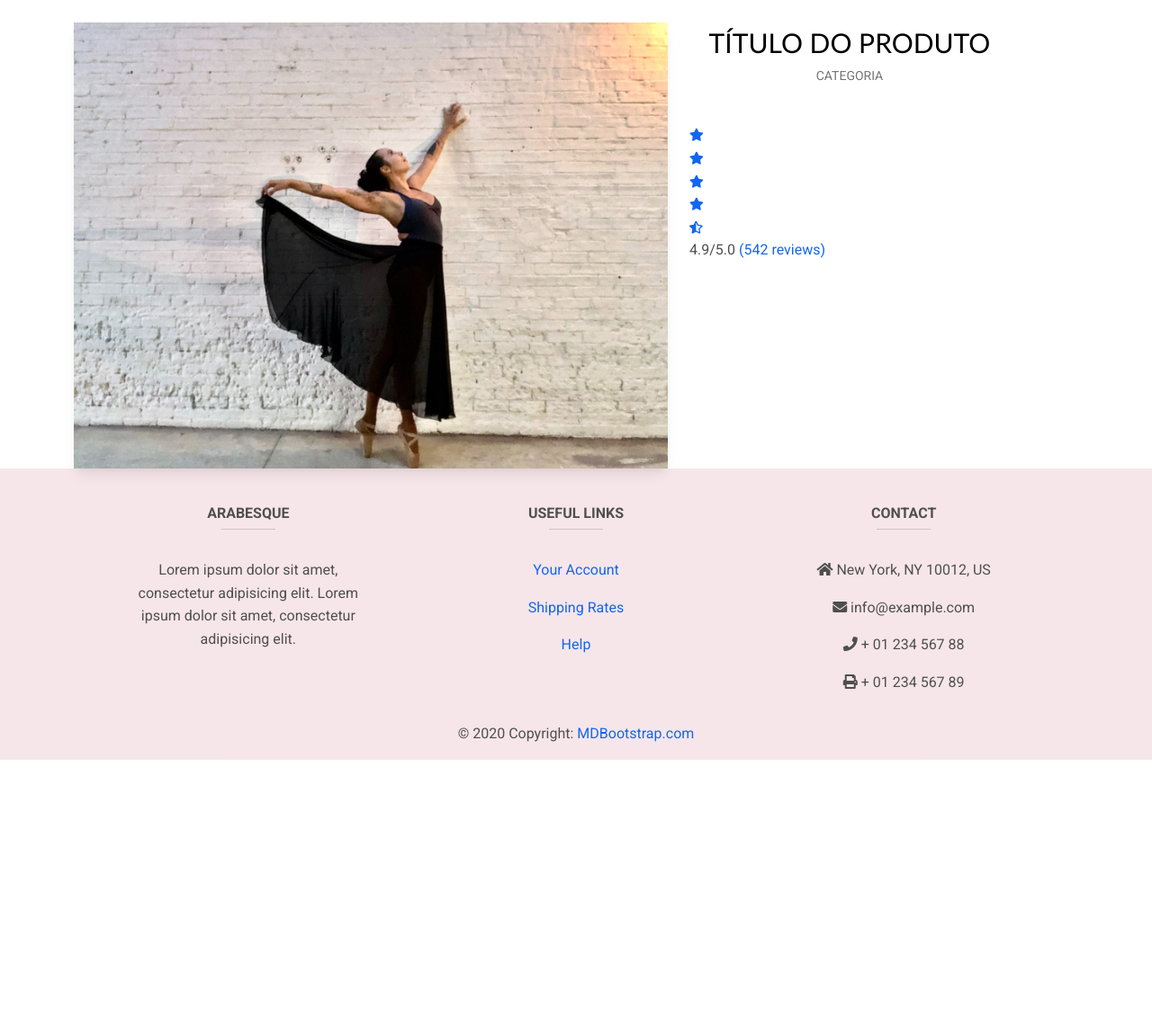
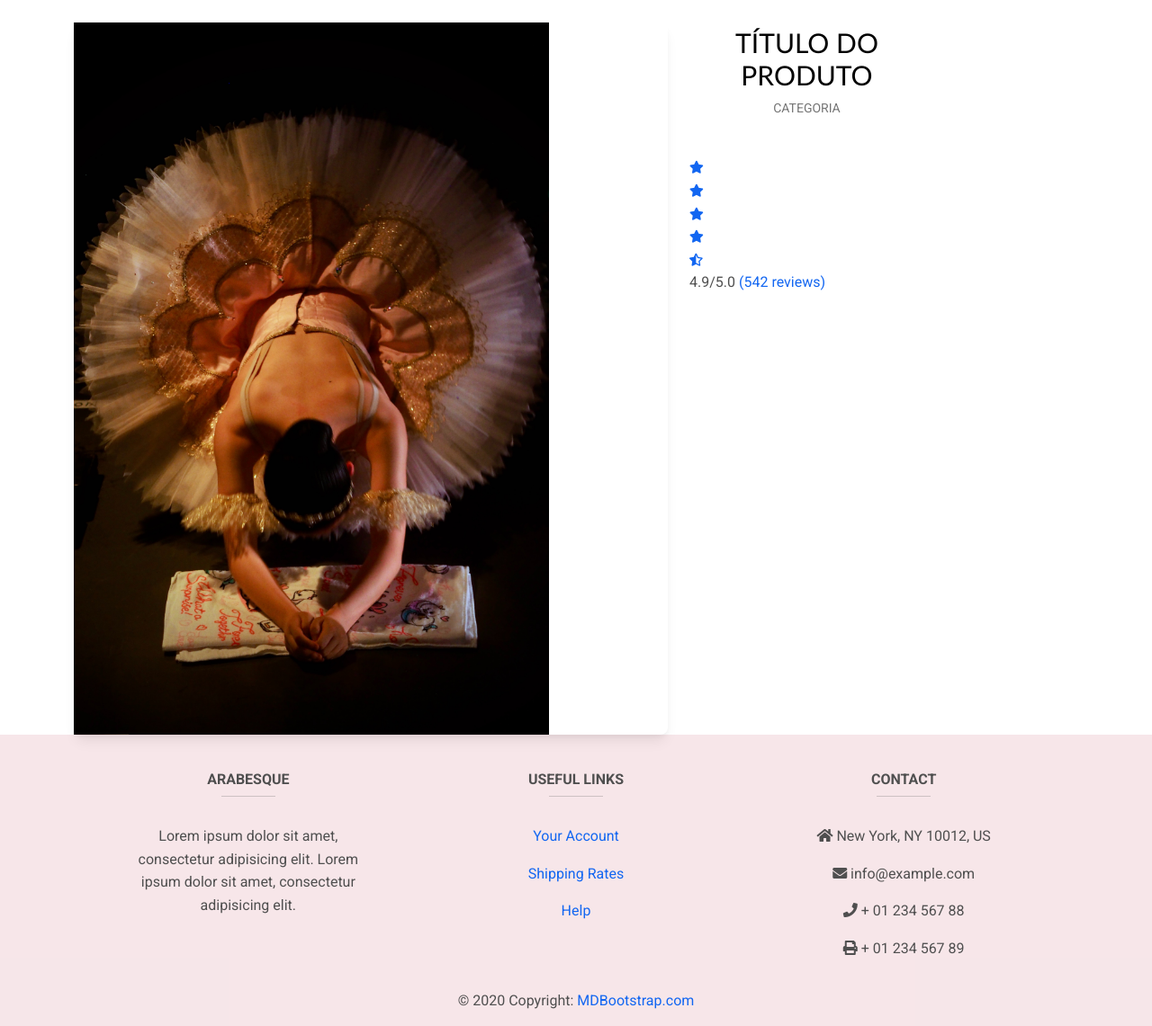
Before and after one commit to erika0liveira/arabesque, a PHP site: page /produto.php in a window 1280 px wide. Shown: the part 206-1347 px from the top of the page at 90% size. Before the commit the page ends 1051 px from the top, so only its background shows below. Run offline with PHP 8.4, Linux system fonts and the light colour scheme; some libraries are stand-ins or nearby versions.

Commit message:
alienado Head

```diff
--- /dev/null
+++ b/head.html
@@ -0,0 +1,20 @@
+<head>
+    <meta charset="utf-8">
+    <meta name="viewport" content="width=device-width, initial-scale=1, shrink-to-fit=no">
+
+    <link href="style.css" rel="stylesheet">
+    <link href="categoria.css" rel="stylesheet">
+    <link href="produto.css" rel="stylesheet">
+
+
+    <!-- Bootstrap CSS -->
+    <link href="https://cdn.jsdelivr.net/npm/bootstrap@5.0.0-beta1/dist/css/bootstrap.min.css" rel="stylesheet" integrity="sha384-giJF6kkoqNQ00vy+HMDP7azOuL0xtbfIcaT9wjKHr8RbDVddVHyTfAAsrekwKmP1" crossorigin="anonymous">
+
+    <!-- Font Awesome -->
+    <link href="https://cdnjs.cloudflare.com/ajax/libs/font-awesome/5.15.1/css/all.min.css" rel="stylesheet" />
+    <!-- Google Fonts -->
+    <link href="https://fonts.googleapis.com/css?family=Roboto:300,400,500,700&display=swap" rel="stylesheet" />
+    <!-- MDB -->
+    <link href="https://cdnjs.cloudflare.com/ajax/libs/mdb-ui-kit/3.0.0/mdb.min.css" rel="stylesheet" />
+
+</head>
--- a/produto.css
+++ b/produto.css
@@ -24,3 +24,7 @@
     list-style: none;
     display: inline;
 }
+
+.img-fluid{
+    max-width: 80%!important;
+}
--- a/produto.php
+++ b/produto.php
@@ -2,28 +2,13 @@
 
 <html lang="pt-br">
 
-<head>
-    <meta charset="utf-8">
-    <meta name="viewport" content="width=device-width, initial-scale=1, shrink-to-fit=no">
+<title>Arabesque - Produto</title>
 
-    <link href="style.css" rel="stylesheet">
-    <link href="categoria.css" rel="stylesheet">
-    <link href="produto.css" rel="stylesheet">
+<!--Head-->
+<?php
+include('head.html');
+?>
 
-
-    <!-- Bootstrap CSS -->
-    <link href="https://cdn.jsdelivr.net/npm/bootstrap@5.0.0-beta1/dist/css/bootstrap.min.css" rel="stylesheet" integrity="sha384-giJF6kkoqNQ00vy+HMDP7azOuL0xtbfIcaT9wjKHr8RbDVddVHyTfAAsrekwKmP1" crossorigin="anonymous">
-
-    <!-- Font Awesome -->
-    <link href="https://cdnjs.cloudflare.com/ajax/libs/font-awesome/5.15.1/css/all.min.css" rel="stylesheet" />
-    <!-- Google Fonts -->
-    <link href="https://fonts.googleapis.com/css?family=Roboto:300,400,500,700&display=swap" rel="stylesheet" />
-    <!-- MDB -->
-    <link href="https://cdnjs.cloudflare.com/ajax/libs/mdb-ui-kit/3.0.0/mdb.min.css" rel="stylesheet" />
-
-    <title>Arabesque - Ballet Feminino</title>
-
-</head>
 
 <body>
 
@@ -45,7 +30,7 @@
 
                     <!-- Image without zoom -->
                     <div class="view overlay">
-                        <img class="img-fluid w-100" src="imagens/ex.jpg" alt="Sample">
+                        <img class="img-fluid w-100" src="imagens/tutu/tutu-gamzatti.jpg" alt="Sample">
                         <a href="#!">
                             <div class="mask rgba-white-slight"></div>
                         </a>
@@ -56,7 +41,7 @@
                 <!-- Card -->
             </div>
 
-            <div class="col-md-4 py-1">
+            <div class="col-md-3 py-1">
                 <h3 class="text-center titulo-produto">TÍTULO DO PRODUTO</h3>
                 <p class="text-center small text-muted text-uppercase">CATEGORIA</p>
                 <ul class="rating">
```
Also changed, not shown: categoria.php (+5 -19 lines), index.php (+5 -19 lines), imagens/saia/saia-preta.jpg (renamed from imagens/ex.jpg), imagens/tutu/tutu-gamzatti.jpg (added).
